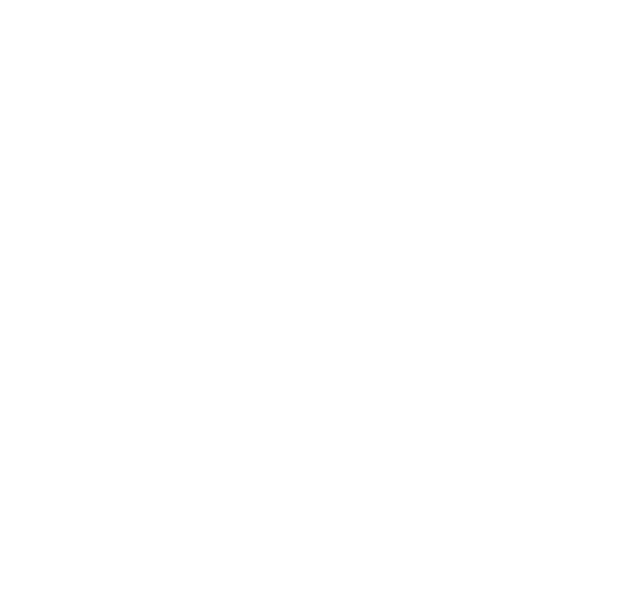
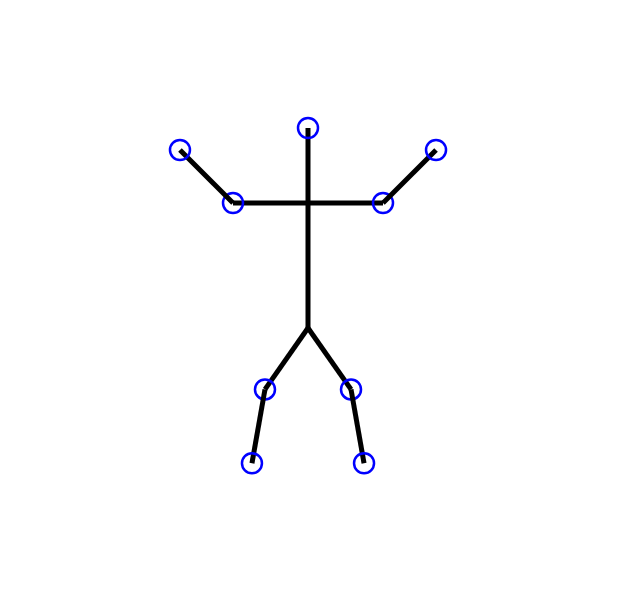
Before and after one commit to Jon-Hirsch/SkeletalRigging, a website built with webpack: page dist/index.html in a window 1280 px wide. Shown: the whole page, without its empty margins (0-640 px from the left). Built offline with nearby package versions, Linux system fonts and the light colour scheme.

Commit message:
add basic functionality for rendering the skeleton

```diff
--- a/package.json
+++ b/package.json
@@ -7,7 +7,8 @@
     "test": "yarn jest && yarn lint",
     "test:coverage": "yarn jest -- --coverage && yarn lint",
     "lint": "eslint -c eslint.config.json . --ext .js",
-    "lint:fix": "eslint -c eslint.config.json . --ext .js --fix"
+    "lint:fix": "eslint -c eslint.config.json . --ext .js --fix",
+    "start": "webpack-dev-server"
   },
   "author": "",
   "license": "ISC",
--- /dev/null
+++ b/src/js/Bone.js
@@ -0,0 +1,71 @@
+// @flow
+
+const circleRadius = 10;
+export default class Bone {
+  constructor(x, y, lineLength, angle, context) {
+    this.x = x;
+    this.y = y;
+    this.lineLength = lineLength;
+    this.angle = angle;
+    this.context = context;
+    this.children = [];
+    this.absolulteX = 0;
+    this.absoluteY = 0;
+    this.absoluteAngle = 0;
+    this.endX = 0;
+    this.endY = 0;
+    this.parent = null;
+  }
+
+  addChild(child) {
+    child.parent = this;
+    this.children.push(child);
+  }
+
+  calculateCoordinates () {
+    this.absoluteAngle = this.angle;
+    if (this.parent) {
+      this.absoluteAngle += this.parent.absoluteAngle;
+      this.absoluteX = -1 * (this.x * Math.cos(this.parent.absoluteAngle) - this.y * Math.sin(this.parent.absoluteAngle));
+      this.absoluteY = -1 * (this.x * Math.sin(this.parent.absoluteAngle) + this.y * Math.cos(this.parent.absoluteAngle));
+      this.absoluteX += this.parent.endX;
+      this.absoluteY += this.parent.endY;
+    }else{
+      this.absoluteX = this.x;
+      this.absoluteY = this.y;
+    }
+
+    this.endX = this.absoluteX + this.lineLength * Math.cos(this.absoluteAngle);
+    this.endY = this.absoluteY + this.lineLength * Math.sin(this.absoluteAngle);
+
+    this.children.forEach(child => child.calculateCoordinates());
+  }
+
+  draw() {
+    this.context.lineWidth = 5;
+    this.context.strokeStyle = '#000000';
+    this.context.beginPath();
+    this.context.moveTo(this.absoluteX, this.absoluteY);
+    this.context.lineTo(this.endX, this.endY);
+    this.context.stroke();
+    this.context.closePath();
+    this.context.lineWidth = 2.5;
+    this.context.strokeStyle = '#0000FF';
+    this.context.beginPath();
+    this.context.arc(this.endX, this.endY, circleRadius, 0, Math.PI * 2);
+    this.context.stroke();
+    this.context.closePath();
+
+    this.children.forEach(child => child.draw());
+  }
+
+  pointToward(pointX, pointY) {
+    const deltaX = pointX - this.absoluteX;
+    const deltaY = pointY - this.absoluteY;
+    this.angle = Math.atan2(deltaY, deltaX);
+    if (this.parent) {
+      this.angle -= this.parent.absoluteAngle;
+    }
+    this.calcCoordinates();
+  }
+}
--- /dev/null
+++ b/src/js/CanvasManager.js
@@ -0,0 +1,11 @@
+import Skeleton from './Skeleton';
+
+export default class CanvasManager {
+  constructor(canvas) {
+    this.canvas = canvas;
+    this.context = canvas.getContext('2d');
+    this.skeleton = new Skeleton(this.context);
+    this.skeleton.calculateCoordinates();
+    this.skeleton.draw();
+  }
+}
--- /dev/null
+++ b/src/js/Skeleton.js
@@ -0,0 +1,54 @@
+import Bone from './Bone';
+
+export default class Skeleton {
+  constructor(context) {
+    this.bones = [];
+
+    const chestBone = new Bone(300, 320, 200, degreesToRadians(270), context);
+    this.bones.push(chestBone);
+
+    const leftUpperArm = new Bone(75, 0, 75,degreesToRadians(-90), context);
+    chestBone.addChild(leftUpperArm);
+    this.bones.push(leftUpperArm);
+
+    const leftForearm = new Bone(0, 0, 75,degreesToRadians(45), context);
+    leftUpperArm.addChild(leftForearm);
+    this.bones.push(leftForearm);
+
+    const rightUpperArm = new Bone(75, 0, 75,degreesToRadians(90), context);
+    chestBone.addChild(rightUpperArm);
+    this.bones.push(rightUpperArm);
+
+    const rightForearm = new Bone(0, 0, 75, degreesToRadians(-45), context);
+    rightUpperArm.addChild(rightForearm);
+    this.bones.push(rightForearm);
+
+    const leftUpperLeg = new Bone(200, 0, 75, degreesToRadians(215), context);
+    chestBone.addChild(leftUpperLeg);
+    this.bones.push(leftUpperLeg);
+
+    const leftLowerLeg = new Bone(0, 0, 75, degreesToRadians(-25), context);
+    leftUpperLeg.addChild(leftLowerLeg);
+    this.bones.push(leftLowerLeg);
+
+    const rightUpperLeg = new Bone(200, 0, 75, degreesToRadians(-215), context);
+    chestBone.addChild(rightUpperLeg);
+    this.bones.push(rightUpperLeg);
+
+    const rightLowerLeg = new Bone(0, 0, 75, degreesToRadians(25), context);
+    rightUpperLeg.addChild(rightLowerLeg);
+    this.bones.push(rightLowerLeg);
+  }
+
+  draw() {
+    this.bones[0].draw();
+  }
+
+  calculateCoordinates() {
+    this.bones[0].calculateCoordinates();
+  }
+}
+
+function degreesToRadians(degrees) {
+  return degrees * (Math.PI / 180);
+}
--- a/src/js/index.js
+++ b/src/js/index.js
@@ -1 +1,12 @@
-console.log('running');
+import CanvasManager from './CanvasManager';
+
+document.addEventListener('DOMContentLoaded', initSkeletalRigging);
+
+function initSkeletalRigging () {
+  const canvas = document.createElement('canvas');
+  canvas.width = 600;
+  canvas.height = 600;
+  document.getElementById('SkeletalRiggingContainer').appendChild(canvas);
+  const manager = new CanvasManager(canvas)
+
+}
```
Also changed, not shown: dist/index.html, 1 other file.
